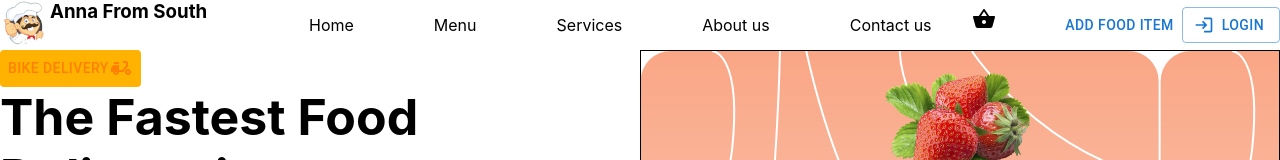
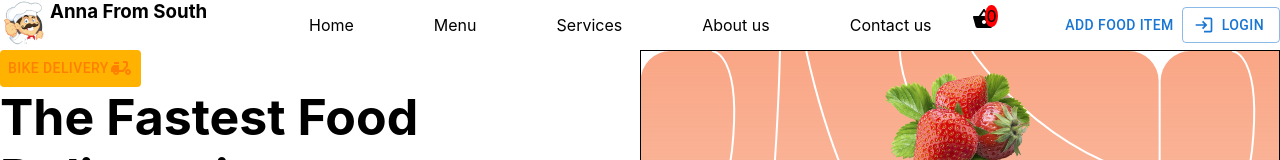
Before and after one commit to vasudevgrg/foodDelivery, a React (Create React App) app in the folder client/: page / in a window 1280 px wide. Shown: the top 160 px of the page. Built offline with nearby package versions, Linux system fonts and the light colour scheme; no server answers.

Commit message:
still owrking on cart

```diff
--- a/client/src/Components/Cart/CartModal.js
+++ b/client/src/Components/Cart/CartModal.js
@@ -1,4 +1,4 @@
-import React from 'react'
+import React, { useEffect } from 'react'
 import MicroCard from './MicroCard';
 import ArrowBackIcon from '@mui/icons-material/ArrowBack';
 import ShoppingBasketIcon from '@mui/icons-material/ShoppingBasket';
@@ -7,8 +7,22 @@ import './Cart.css';
 import { useSelector } from 'react-redux';
 
 const CartModal = () => {
+    const [newitems, setNewitems]= React.useState([]);
     const cartItems= useSelector(e=>e.manageUpdateCart);
-    console.log(cartItems);
+    const menuItems= useSelector(e=>e.manageAddToCart);
+
+
+
+    useEffect(()=>{
+        cartItems.map(e=>{
+           const arr= menuItems.filter(ei=>ei._id==e.product_id);
+           setNewitems([...newitems, arr[0]]);
+           console.log(newitems);
+        })
+    },[]);
+
+console.log(newitems);
+
   return (
     <>
     <div className='body'>
@@ -19,7 +33,7 @@ const CartModal = () => {
         </div>
         <div>
             <div>
-             {cartItems.map( foodItem=>  <MicroCard foorItem={foodItem}/>)}
+             {newitems.map( foodItem=>{  <MicroCard foorItem={foodItem}/>; console.log(foodItem);})}
             </div>
             <div>
                 //total
--- a/client/src/Components/MainCard.jsx
+++ b/client/src/Components/MainCard.jsx
@@ -9,20 +9,19 @@ const MainCard = ({title, description, price, url,id}) => {
 
 const [showAddtocart, setShowAddtocart]= React.useState(true);
 const allMenuItems= useSelector(e=>e.manageAddToCart);
+const cartItems= useSelector(e=>e.manageUpdateCart);
 const dispatch= useDispatch();
-console.log(allMenuItems);
+
 const handleAddToCart=(id)=>{
-    const value=allMenuItems.filter(e=>e._id===id);
-    console.log(value);
+    // const value=allMenuItems.filter(e=>e._id===id);
+    // console.log(value);
     fetch(`http://localhost:5002/user/addtocart/${id}`, {
         "method":"get",
         headers:{
             'Content-Type':'application/json',
             'token':localStorage.getItem("token")
         }
-    }).then(e=>e.json()).then(e=>{console.log(e);
-         dispatch(updateCart({"item":value[0], "count":1}));
-        });
+    }).then(()=>fetch("http://localhost:5002/user/cartItems", {method:"get", headers:{"token":localStorage.getItem("token")}}).then(e=>e.json()).then(e=>dispatch(updateCart(e.cartItems)))).then(()=>console.log(cartItems));
     setShowAddtocart(false);
 
 
--- a/client/src/Components/Navbar.js
+++ b/client/src/Components/Navbar.js
@@ -1,4 +1,4 @@
-import React from 'react'
+import React, { useEffect } from 'react'
 import {chefLogo} from './exportImages';
 import ShoppingBasketIcon from '@mui/icons-material/ShoppingBasket';
 import { Button } from '@mui/material';
@@ -6,8 +6,12 @@ import LoginIcon from '@mui/icons-material/Login';
 import { useDispatch } from 'react-redux';
 import { changeModalState } from '../actions';
 import {useNavigate} from "react-router-dom";
+import { useSelector } from 'react-redux';
+import { updateCart, addItemToCart } from '../actions';
 const Navbar = () => {
     const navigate= useNavigate();
+    const dispatch= useDispatch();
+    const cartItems= useSelector(e=>e.manageUpdateCart);
     const style={
         img:{
             width:"50px",
@@ -35,10 +39,28 @@ const Navbar = () => {
              listStyleType:"none",
             padding:"10px 40px"
 
+        },
+        wrapper:{
+            position:"relative",
+            display:"inline-block",
+             listStyleType:"none",
+
+        },
+        superscript:{
+            position:"absolute",
+            top:"-2px",
+            right:"-2px",
+            background:"red",
+            padding:"1px",
+            borderRadius:"50%"
         }
     }
 
-    const dispatch= useDispatch();
+useEffect(()=>{
+    fetch("http://localhost:5002/user/menu").then(e=>e.json()).then(e=>e.items.map(ei=>ei.items.map(eii=>dispatch(addItemToCart(eii)))));
+    fetch("http://localhost:5002/user/cartItems", {method:"get", headers:{"token":localStorage.getItem("token")}}).then(e=>e.json()).then(e=>dispatch(updateCart(e.cartItems)))
+},[]);
+
     const handleAddFoodItem=()=>{
         dispatch(changeModalState());
     }
@@ -56,7 +78,11 @@ const Navbar = () => {
                 <li style={style.list}>Services</li>
                 <li style={style.list}>About us</li>
                 <li style={style.list}>Contact us</li>
+                <div style={style.wrapper}>
                 <ShoppingBasketIcon/>
+                <span style={style.superscript}>{cartItems.length}</span>
+                </div>
+
             </ul>
         </div>
         <div>
--- a/client/src/Pages/LandingPage.jsx
+++ b/client/src/Pages/LandingPage.jsx
@@ -6,18 +6,17 @@ import { useSelector, useDispatch } from 'react-redux';
 import UploadCardModal from '../Components/Modals/UploadCardModal';
 import MainCard from '../Components/MainCard';
 import HealthyFruitsScroll from '../Components/HealthyFruitsScroll';
+import { updateCart } from '../actions';
 
 
 import { addItemToCart } from '../actions';
 
 
 const LandingPage = () => {
-    const [url, setUrl]= useState(null);
     const dispatch= useDispatch();
 
     React.useEffect(()=>{
-      fetch("http://localhost:5002/user/menu").then(e=>e.json()).then(e=>console.log(e));
-        fetch("http://localhost:5002/user/menu").then(e=>e.json()).then(e=>e.items.map(ei=>ei.items.map(eii=>{dispatch(addItemToCart(eii));console.log(eii);})));
+
     },[]);
 
     const modalStatus= useSelector(e=>e.manageModal);
--- a/client/src/reducers/manageUpdateCart.jsx
+++ b/client/src/reducers/manageUpdateCart.jsx
@@ -2,7 +2,7 @@ const initialState=[];
 
 const manageUpdateCart=(state= initialState, action)=>{
     if(action.type=="updateCart"){
-        return [...state, action.payload];
+        return action.payload;
     }else{
         return state;
     }
```
